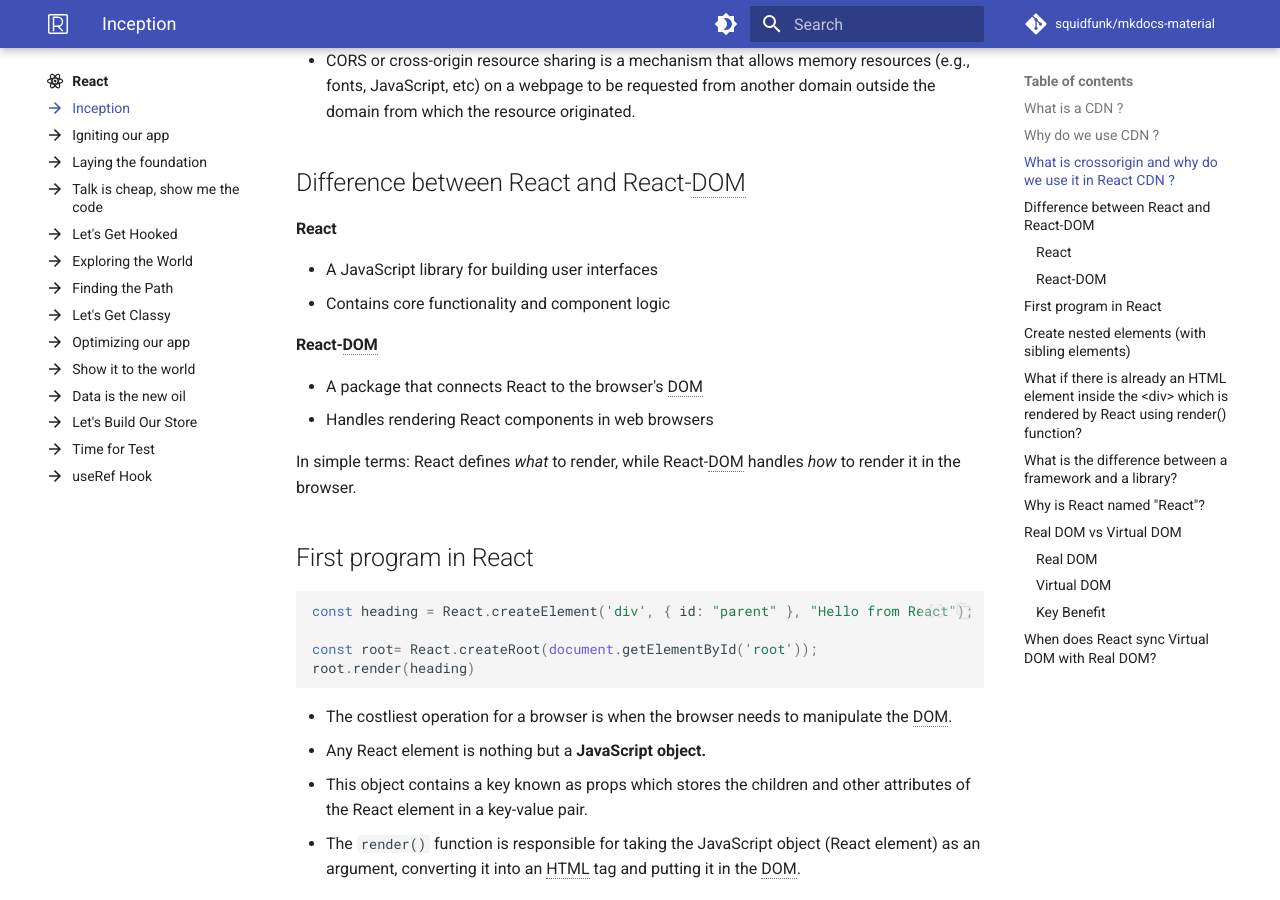
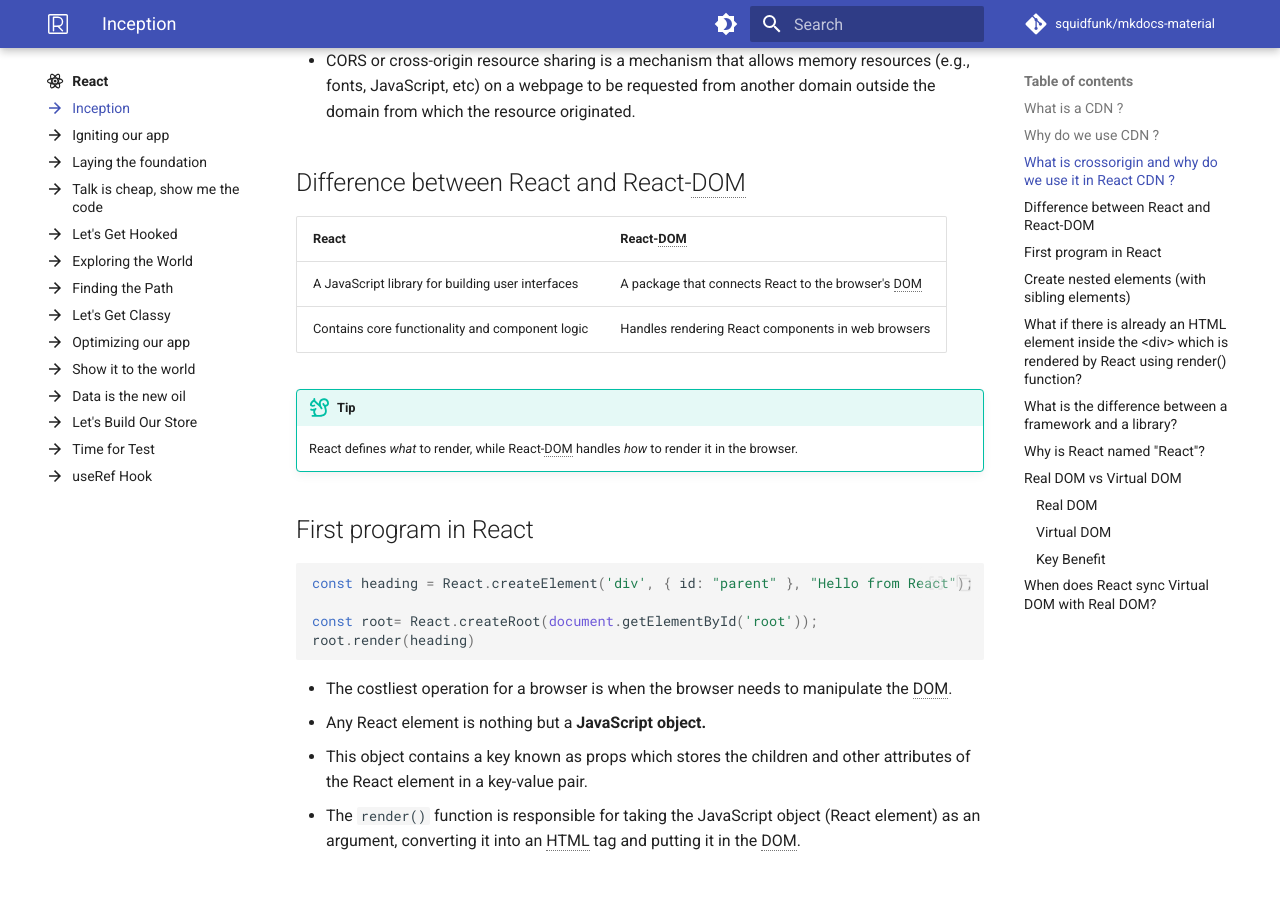
Before and after one commit to rajandangi/docs.rajandangi.com.np, an MkDocs documentation site: the page built from docs/react/inception.md, in a window 1280 px wide and 900 px high, scrolled down 1139 px. Built offline with MkDocs 1.6.1 and Material for MkDocs 9.7.7, drawn with Linux system fonts in a browser that asks for light colours; comment, search, counter and statistics services are not loaded.

Commit message:
Refactor React documentation to enhance clarity

````diff
--- a/docs/react/inception.md
+++ b/docs/react/inception.md
@@ -40,15 +40,14 @@
 
 ## Difference between React and React-DOM
 
-#### React
-- A JavaScript library for building user interfaces
-- Contains core functionality and component logic
+| React                 | React-DOM                   |
+| :-----------------    | :-------------------------- |
+| A JavaScript library for building user interfaces | A package that connects React to the browser's DOM  |
+| Contains core functionality and component logic | Handles rendering React components in web browsers |
 
-#### React-DOM
-- A package that connects React to the browser's DOM
-- Handles rendering React components in web browsers
 
-In simple terms: React defines *what* to render, while React-DOM handles *how* to render it in the browser.
+!!! tip
+    React defines *what* to render, while React-DOM handles *how* to render it in the browser.
 
 ## First program in React
 ```jsx
````
Also changed, not shown: docs/react/show-it-to-the-world.md (+28 -32 lines).
